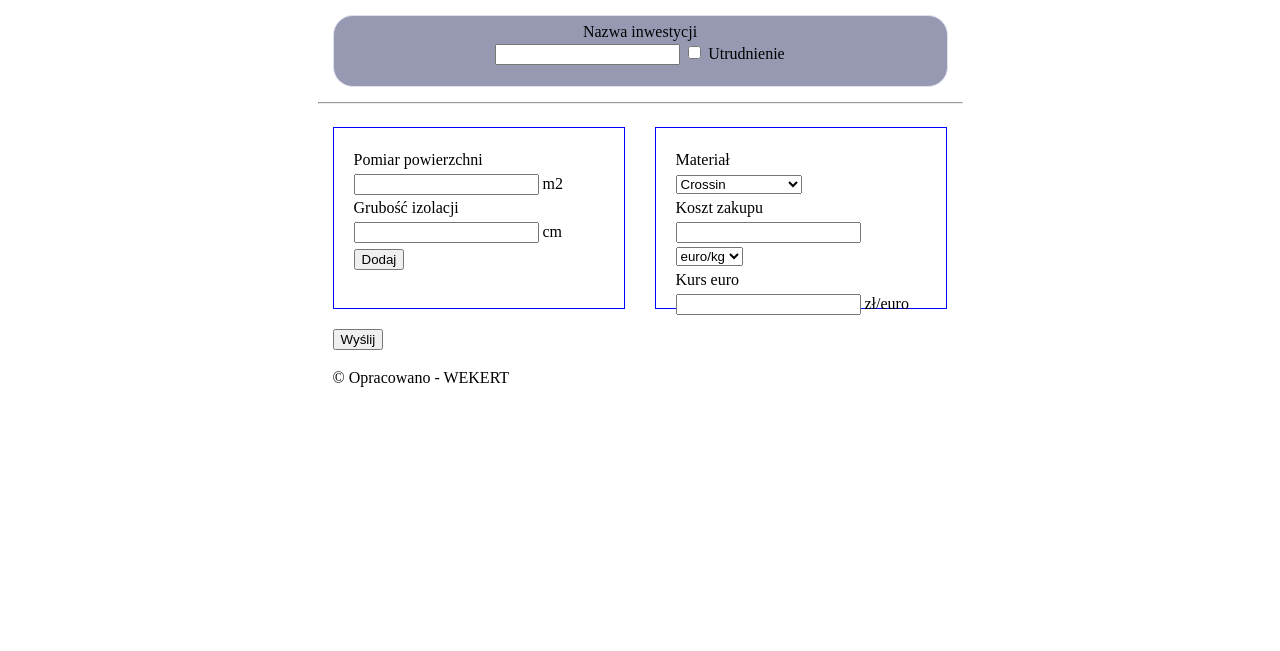
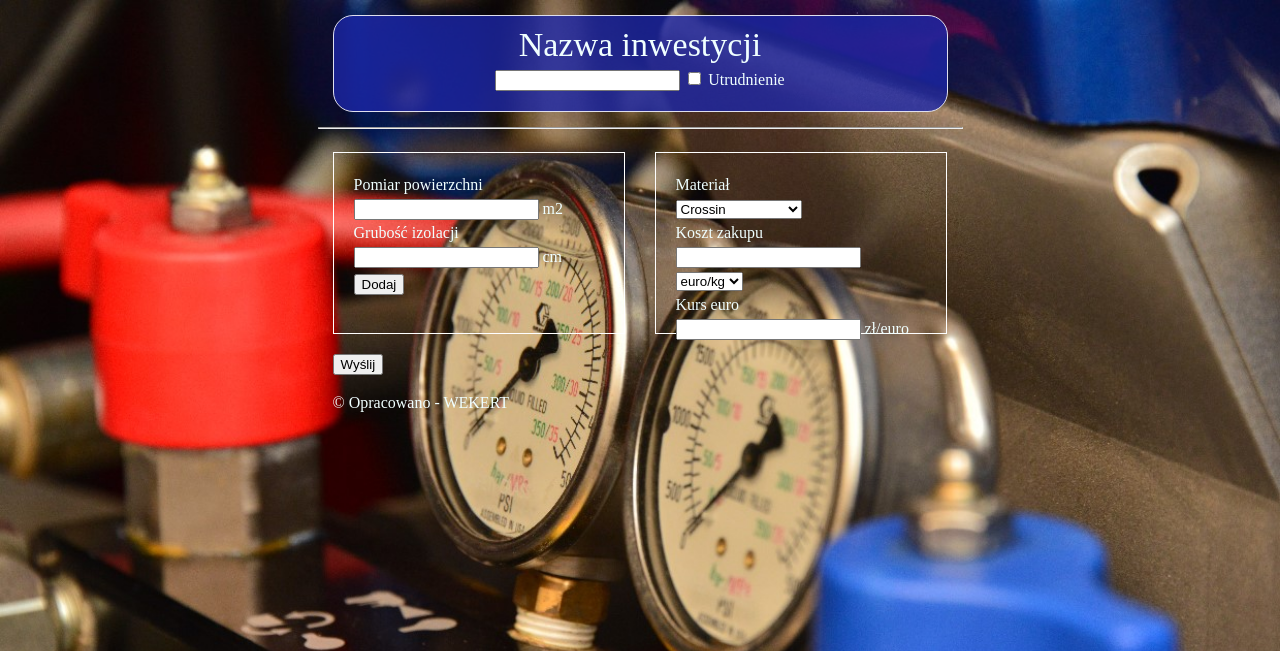
Before and after one commit to RobinsonRM/Wekert, a PHP site: page /indexRM.html in a window 1280 px wide. Shown: the top 651 px of the page. Run offline with PHP 8.4, Linux system fonts and the light colour scheme.

Commit message:
kolejne z tłem

```diff
--- a/indexRM.html
+++ b/indexRM.html
@@ -9,13 +9,12 @@
     <script src="main.js"></script>
 </head>
 <body>
-
     <header>
         <!-- Inwestycja -->
         <section clas="top">
             <div class="NazwaInwestycji">
                 <form action="indexRM.html">
-                    <label for="WprInwestycji">Nazwa inwestycji</label><br>
+                    <label class="opis"for="WprInwestycji">Nazwa inwestycji</label><br>
                     <input type="text" name="WprInwestycji">
                     <input type="checkbox" name="komplikacja" value="Skomplikowany">
                     <label for="komplikacja">Utrudnienie</label>
--- a/mainRM.css
+++ b/mainRM.css
@@ -51,8 +51,15 @@ table {
 /* Stylizowanie dokumentu Robert Mielcarz */
 
 body {
-  width:645px ;
+  width:345px ;
   margin: 15px auto;
+}
+
+@media screen and (min-width: 500px) {
+  body {
+    width:645px ;
+  }
+
 }
 
 header {
@@ -61,8 +68,9 @@ header {
   border: 1px solid rgb(223, 223, 238);
   border-radius: 20px;
   padding: 5px 0px 20px 0px;
-  background: rgba(48, 52, 104, 0.5);
+  background: rgba(28, 38, 167, 0.8);
   line-height: 1.4;
+  color: azure;
 }
 
 .blok1 {
@@ -71,19 +79,30 @@ header {
   float: left;
   margin: 15px;
   padding: 20px;
-  border: 1px solid blue;
+  border: 1px solid rgb(255, 255, 255);
   line-height: 1.5;
-}
+  color: azure;
+ }
 
 button {
   margin-top: 5px;
 }
 
 footer {
- margin: 15px;
+  margin: 15px;
   float: none;
+  color: azure;
 }
 
 .przycisk {
   margin: 5px 15px;
 }
+
+.opis{
+  font-size: 34px;
+}
+
+body {
+  background: url("image/012_7230.jpg");
+  background-size: cover;
+ }
```
Also changed, not shown: image/012_7230.JPG (added).
